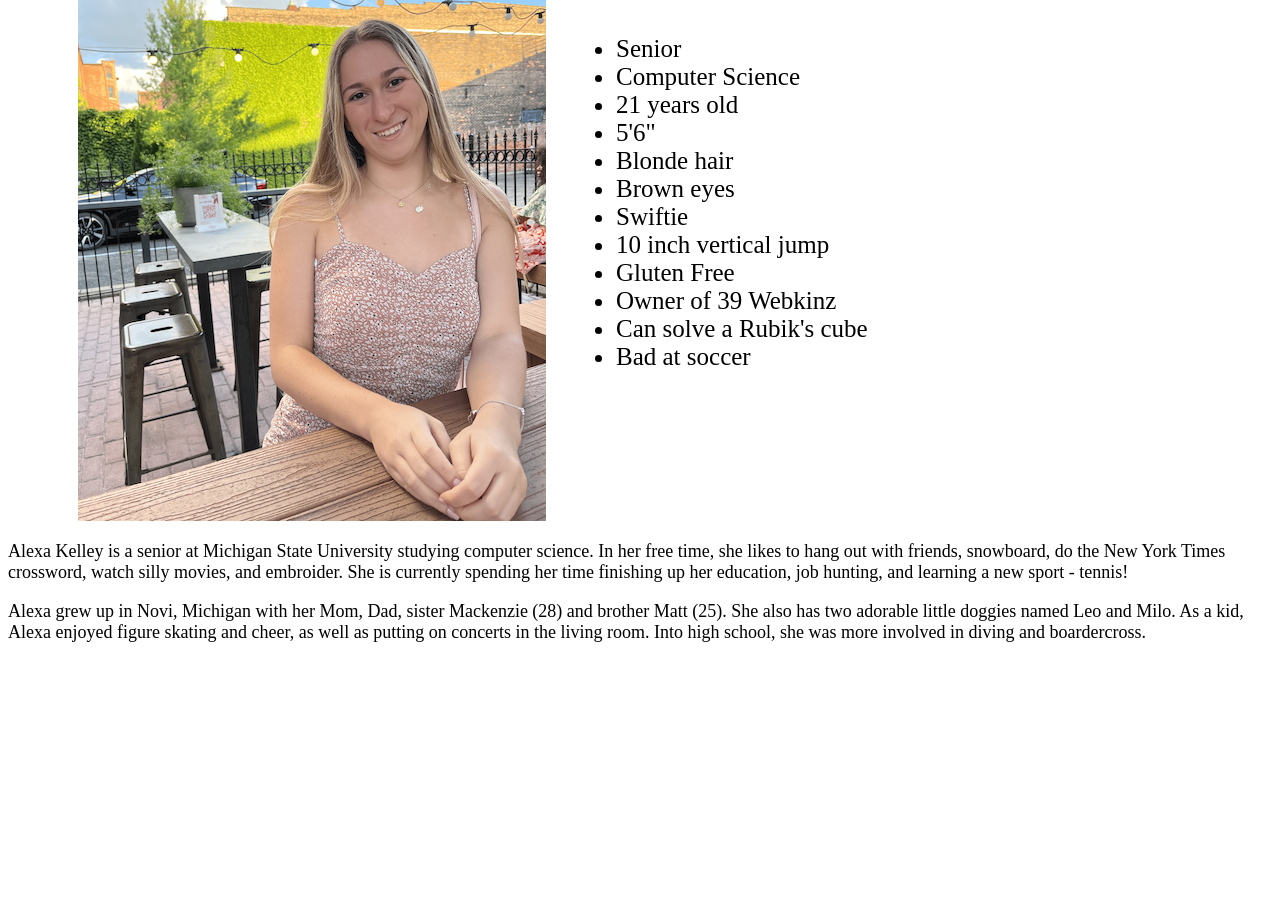
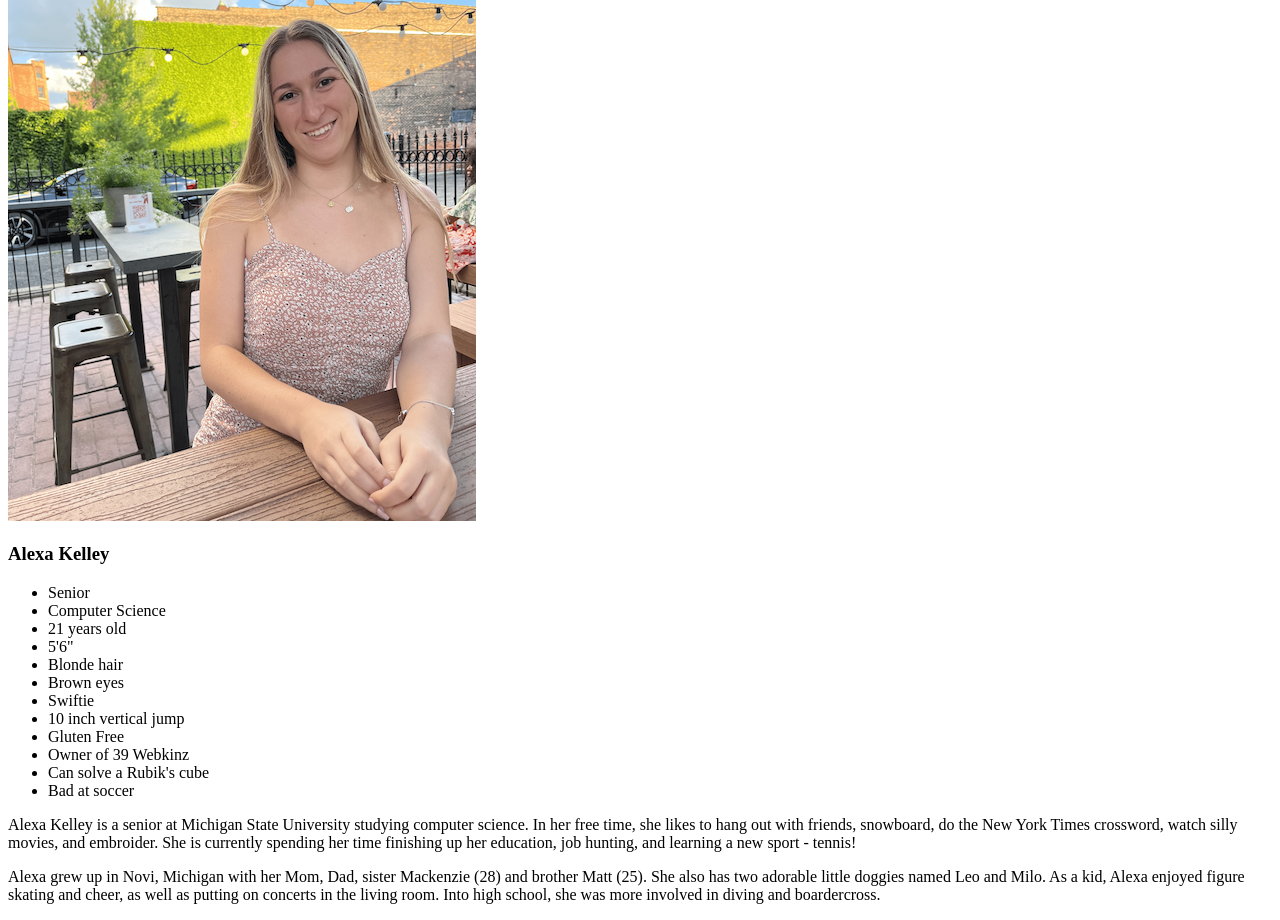
Before and after one commit to kelle210/mi349_blog, a plain HTML site: page about.html in a window 1280 px wide. Shown: the part 286-1206 px from the top of the page. Before the commit the page ends 947 px from the top, so only its background shows below. Drawn offline with Linux system fonts and the light colour scheme.

Commit message:
removed style elements

```diff
--- a/about.html
+++ b/about.html
@@ -10,20 +10,19 @@
 <body>
     <header>
         <h1>Alexa's Super Entertaining Blog :P</h1>
+        <nav>
+            <ul>
+                <li><a href="index.html">Home</a></li>
+                <li><a href="about.html">About</a></li>
+            </ul>
+        </nav>
     </header>
-
-    <nav>
-        <ul>
-            <li><a href="index.html">Home</a></li>
-            <li><a href="about.html">About</a></li>
-        </ul>
-    </nav>
 
     <main>
         <h2>About The Author</h2>
-        <img src="alexa_kelley_pic.png" alt = "Alexa Kelley" style="float: left; margin-inline: 70px;">
-        <h3 style="font-size: 50px;">Alexa Kelley</h3>
-        <ul style="font-size: 25px;">
+        <img src="alexa_kelley_pic.png" alt = "Alexa Kelley">
+        <h3>Alexa Kelley</h3>
+        <ul>
             <li>Senior</li>
             <li>Computer Science</li>
             <li>21 years old</li>
@@ -37,8 +36,8 @@
             <li>Can solve a Rubik's cube</li>
             <li>Bad at soccer</li>
         </ul>
-        <p style="clear: both; padding-top: 20px; font-size: 18px;">Alexa Kelley is a senior at Michigan State University studying computer science. In her free time, she likes to hang out with friends, snowboard, do the New York Times crossword, watch silly movies, and embroider. She is currently spending her time finishing up her education, job hunting, and learning a new sport - tennis!</p>
-        <p style="font-size: 18px;">Alexa grew up in Novi, Michigan with her Mom, Dad, sister Mackenzie (28) and brother Matt (25). She also has two adorable little doggies named Leo and Milo. As a kid, Alexa enjoyed figure skating and cheer, as well as putting on concerts in the living room. Into high school, she was more involved in diving and boardercross. </p>
+        <p >Alexa Kelley is a senior at Michigan State University studying computer science. In her free time, she likes to hang out with friends, snowboard, do the New York Times crossword, watch silly movies, and embroider. She is currently spending her time finishing up her education, job hunting, and learning a new sport - tennis!</p>
+        <p >Alexa grew up in Novi, Michigan with her Mom, Dad, sister Mackenzie (28) and brother Matt (25). She also has two adorable little doggies named Leo and Milo. As a kid, Alexa enjoyed figure skating and cheer, as well as putting on concerts in the living room. Into high school, she was more involved in diving and boardercross. </p>
     </main>
 </body>
 </html>
```
Also changed, not shown: index.html (+9 -10 lines).
